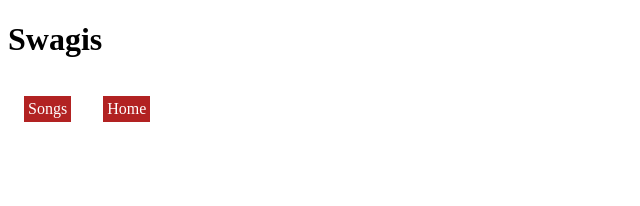
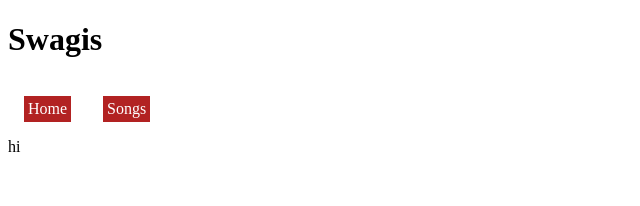
Before and after one commit to jesseilc123/phase-2-project, a React (Create React App) app: page /songs/1 in a window 1280 px wide. Shown: the top 206 px of the page, without its empty margins (0-640 px from the left). Built offline with nearby package versions, Linux system fonts and the light colour scheme.

Commit message:
added new component called SongDetail, this will open the song on it's own page using the hook useParams

```diff
--- a/src/components/App.js
+++ b/src/components/App.js
@@ -3,6 +3,7 @@ import Header from "./Header"
 import NavBar from "./NavBar";
 import Home from "./Home";
 import SongsList from "./SongsList";
+import SongDetail from "./SongDetail";
 import { Switch , Route } from "react-router-dom";
 
 function App() {
@@ -11,11 +12,17 @@ function App() {
       <Header />
       <NavBar />
       <Switch>
-      <Route exact path="/songslist">
-          <SongsList />
-      </Route>
+        <Route exact path="/songslist">
+            <SongsList />
+        </Route>
+        <Route exact path="/songs/:id">
+            <SongDetail />
+        </Route>
         <Route exact path="/">
           <Home />
+        </Route>
+        <Route path="*">
+          <h1>404 Page not found</h1>
         </Route>
       </Switch>
     </div>
--- a/src/components/NavBar.js
+++ b/src/components/NavBar.js
@@ -16,8 +16,9 @@ const linkStyles = {
 function NavBar() {
     return (
     <div className="navbar">
+        <NavLink exact to="/" style={linkStyles}>Home</NavLink>
         <NavLink exact to="/songslist" style={linkStyles}>Songs</NavLink>
-        <NavLink exact to="/" style={linkStyles}>Home</NavLink>
+
     </div>
     )
   }
--- /dev/null
+++ b/src/components/SongDetail.js
@@ -0,0 +1,9 @@
+import React from "react";
+
+function SongDetail () {
+    return (
+        <div>hi</div>
+    );
+};
+
+export default SongDetail;
```
